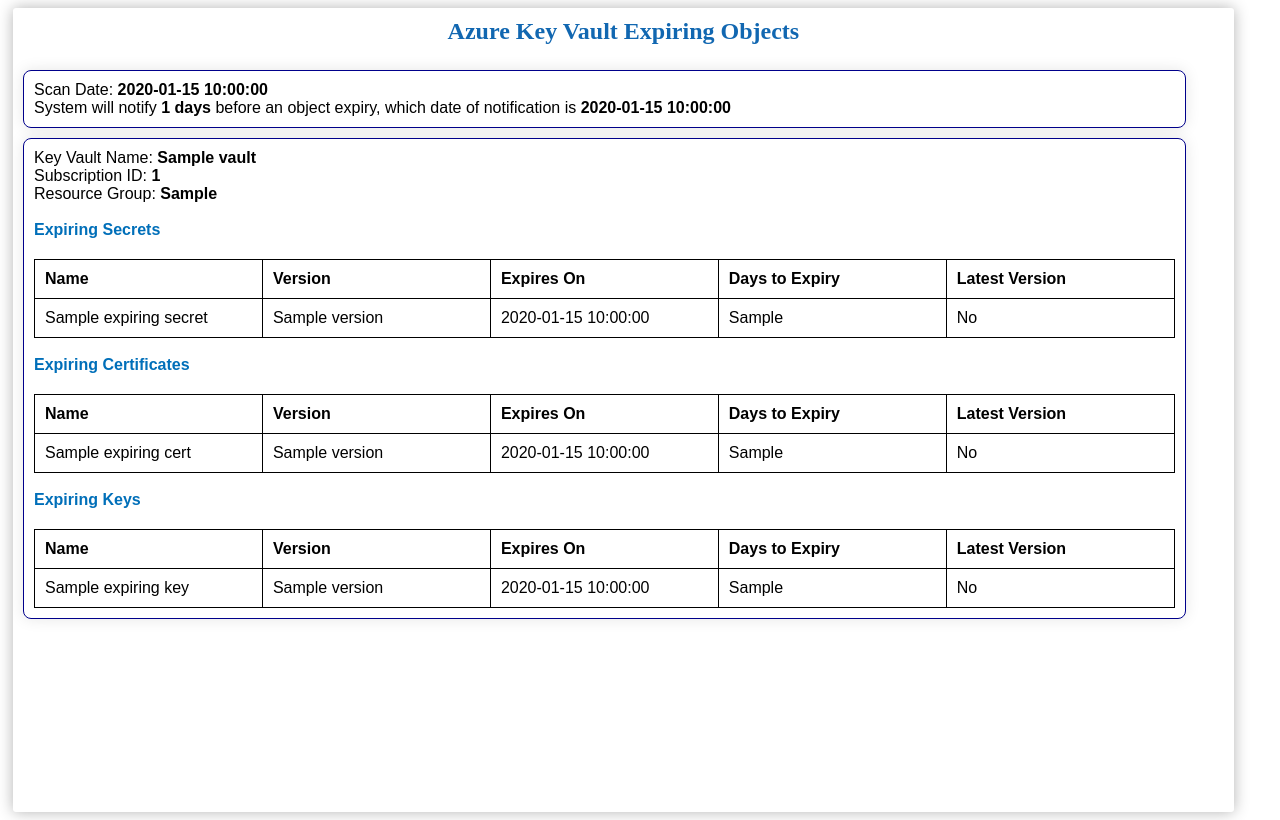
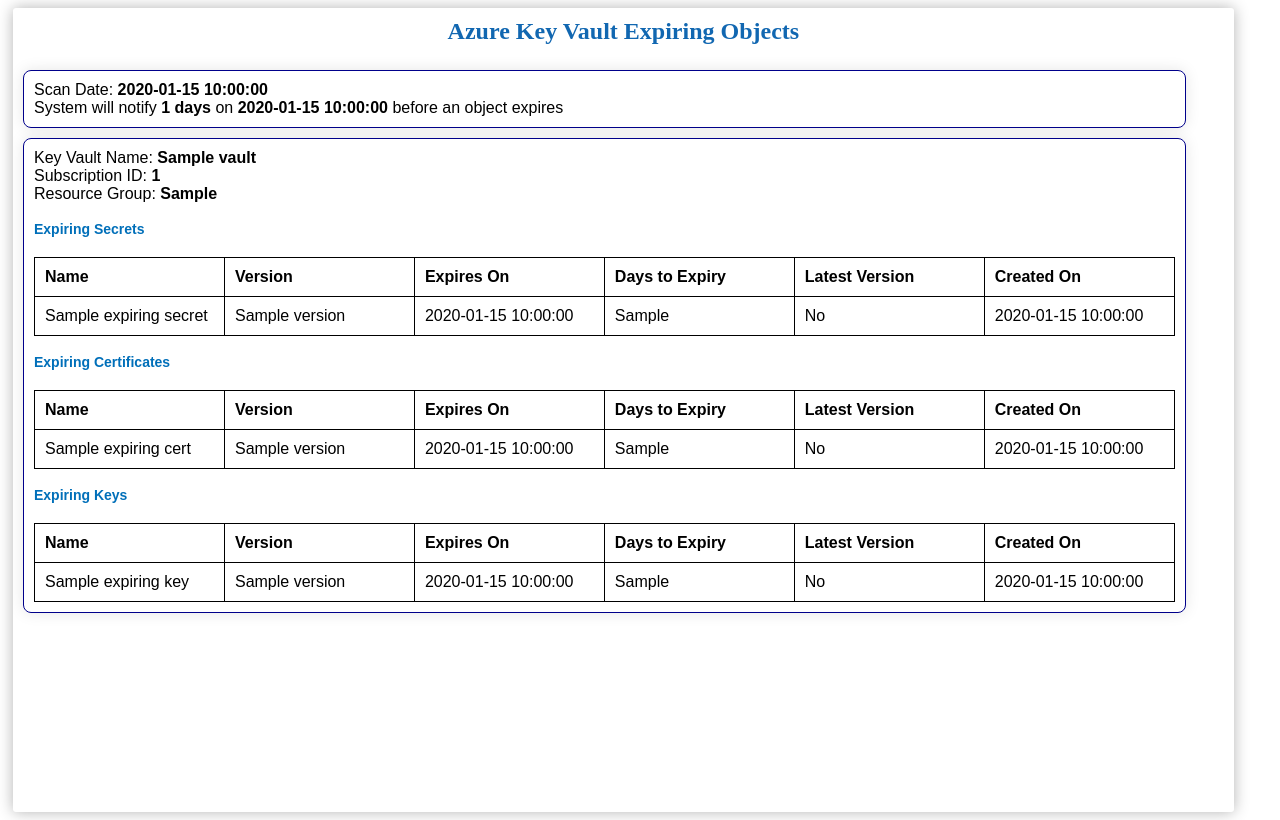
Before and after one commit to weixian-zhang/AzureVaultWatch, a Python web app: template src/template/templates/email.html in a window 1280 px wide. Run offline with Jinja, Linux system fonts and the light colour scheme; the template is opened without the code that fills it: most values are stand-ins (such as "Sample title", 1, 10 or a date in 2020).

Commit message:
feat: Supports running background task to scan AKVs and send HTML formatted email over SMTP server

```diff
--- a/src/model.py
+++ b/src/model.py
@@ -5,9 +5,9 @@
 
     def __init__(self, version: str, expires_on: datetime, created_on: datetime) -> None:
         self.version = version
-        self.expires_on = Util.as_date_str(expires_on)
+        self.expires_on = Util.as_friendly_date_str(expires_on)
         self.days_to_expiry = Util.days_to_expiry(expires_on)
-        self.version_created_on = created_on
+        self.version_created_on = Util.as_friendly_date_str(created_on)
         self.is_latest = False
 
 class ExpiringItem:
@@ -43,5 +43,5 @@
     def __init__(self, num_of_days_notify_before_expiry: int) -> None:
         self.scan_date = Util.now_str()
         self.num_of_days_notify_before_expiry = num_of_days_notify_before_expiry
-        self.date_to_notify = Util.as_date_str(datetime.now() - timedelta(self.num_of_days_notify_before_expiry))
+        self.date_to_notify = Util.as_friendly_date_str(datetime.now() - timedelta(self.num_of_days_notify_before_expiry))
         self.vaults = []
--- a/src/template/templates/email.html
+++ b/src/template/templates/email.html
@@ -51,7 +51,7 @@
         }
 
         .section-sub-title {
-            font-size:16px;
+            font-size:14px;
             font-weight: bold;
             color: #006FB9;
             text-align: left;
@@ -112,16 +112,7 @@
             padding: 10px;
         }
 
-        /* tbody > tr > td:last-of-type {
-        text-align: center;
-        }
 
-        thead {
-            border-bottom: 2px solid rgb(160 160 160);
-            background-color: #2c5e77;
-            color: #fff;
-        }
-     */
         .scrolling-table {
             max-height: 600px;
             overflow-y: auto;
@@ -137,6 +128,7 @@
         }
 
         .label-value {
+            font-size: medium;
             font-weight: bold;
             color: black;
         }
@@ -157,8 +149,7 @@
                 <label for="id1" class="label-value">{{ scan_date }}</label>
             </div>
             <div style="white-space:nowrap">
-                <label>System will notify <span class="label-value">{{ num_of_days_notify_before_expiry }} days </span> before an object expiry,
-                    which date of notification is <span class="label-value">{{ date_to_notify }}</span>
+                <label>System will notify <span class="label-value">{{ num_of_days_notify_before_expiry }} days</span> on <span class="label-value">{{ date_to_notify }}</span> before an object expires
                 </label>
             </div>
         </div>
@@ -190,6 +181,7 @@
                     <th>Expires On</th>
                     <th>Days to Expiry</th>
                     <th>Latest Version</th>
+                    <th>Created On</th>
                 </thead>
                 <tbody>
                 {% for es in vault.expiring_secrets %}
@@ -207,6 +199,7 @@
                         {% else %}
                         <td width="110px" style="border: 1px solid black;">No</td>
                         {% endif %}
+                        <td width="110px" style="border: 1px solid black;">{{ version.version_created_on }}</td>
                     </tr>
                     {% endfor %}
                 {% endfor %}
@@ -225,6 +218,7 @@
                     <th>Expires On</th>
                     <th>Days to Expiry</th>
                     <th>Latest Version</th>
+                    <th>Created On</th>
                 </thead>
                 <tbody>
                 {% for es in vault.expiring_certs %}
@@ -242,6 +236,7 @@
                         {% else %}
                         <td width="110px" style="border: 1px solid black;">No</td>
                         {% endif %}
+                        <td width="110px" style="border: 1px solid black;">{{ version.version_created_on }}</td>
                     </tr>
                     {% endfor %}
                 {% endfor %}
@@ -260,6 +255,7 @@
                 <th>Expires On</th>
                 <th>Days to Expiry</th>
                 <th>Latest Version</th>
+                <th>Created On</th>
             </thead>
             <tbody>
             {% for es in vault.expiring_keys %}
@@ -277,6 +273,7 @@
                     {% else %}
                     <td width="110px" style="border: 1px solid black;">No</td>
                     {% endif %}
+                    <td width="110px" style="border: 1px solid black;">{{ version.version_created_on }}</td>
                 </tr>
                 {% endfor %}
             {% endfor %}
--- a/src/util.py
+++ b/src/util.py
@@ -8,8 +8,9 @@
     def now_str():
         return datetime.now().astimezone(timezone('Asia/Kuala_Lumpur')).ctime()
 
-    def as_date_str(d: datetime):
-        return d.astimezone(timezone('Asia/Kuala_Lumpur')).ctime() #d.astimezone(timezone('Asia/Kuala_Lumpur')).strftime("%d-%m-%Y %H:%M:%S")
+    def as_friendly_date_str(d: datetime):
+        if d:
+            return d.astimezone(timezone('Asia/Kuala_Lumpur')).strftime("%a %b %d %Y %H:%M") #d.astimezone(timezone('Asia/Kuala_Lumpur')).ctime()
 
     def days_to_expiry(d:datetime):
         now = datetime.now().astimezone(timezone('Asia/Kuala_Lumpur'))
--- a/src/watch_manager.py
+++ b/src/watch_manager.py
@@ -11,14 +11,11 @@
         self.tpl_renderer = TemplateRenderer()
         self.smtp_sender = SMTPSender(appconfig)
 
-
     def scan_expiring_items_and_notify(self):
         sc = self.expiry_scanner.scan()
         html = self.tpl_renderer.render_html(sc.__dict__)
         self.smtp_sender.send(html)
 
-
-
     def scan_expiring_items(self) -> ScanContext:
         sc = self.expiry_scanner.scan()
         return sc
```
Also changed, not shown: src/main.py (+8 -13 lines), src/smtp.py (+10 -7 lines), src/template/template_renderer.py (+4 -4 lines).
